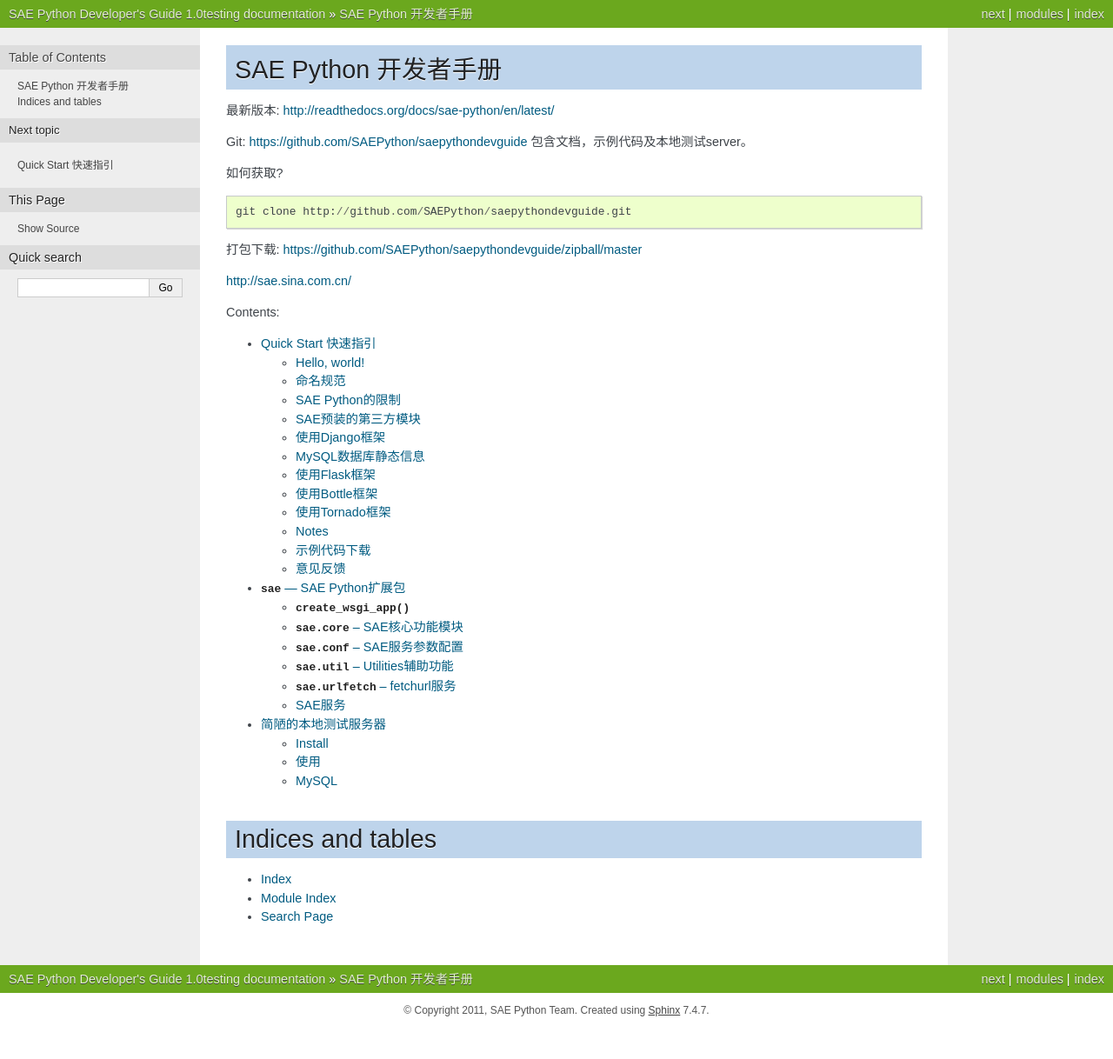
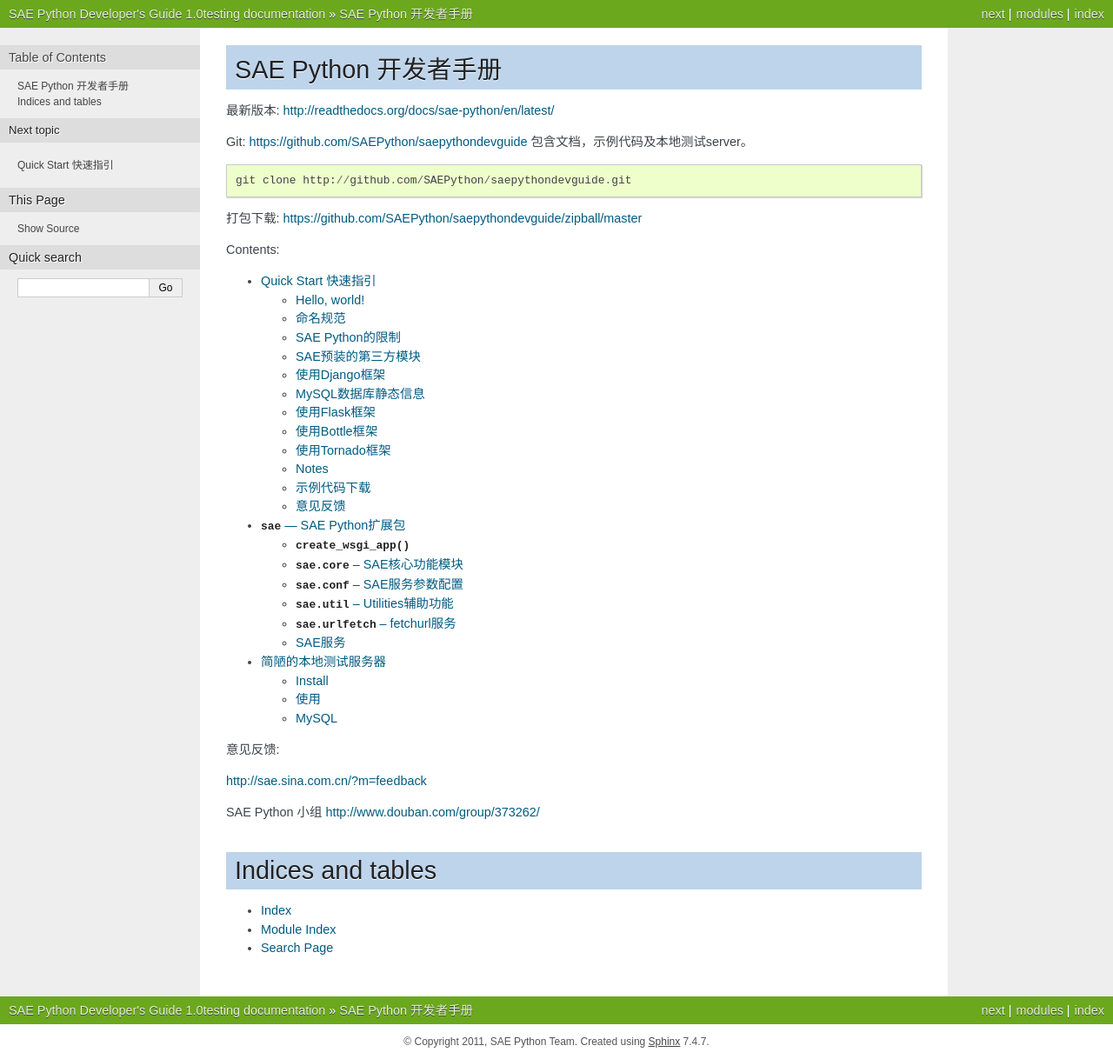
Before and after one commit to sinacloud/sae-python-dev-guide, a Sphinx documentation site: the page built from docs/index.rst, in a window 1280 px wide. Shown: the whole page at 87% size. Built offline with Sphinx 7.4.7, drawn with Linux system fonts in a browser that asks for light colours; before the commit the page ends 1182 px from its top, so only the background shows below that.

Commit message:
Add more links

```diff
--- a/docs/index.rst
+++ b/docs/index.rst
@@ -11,15 +11,11 @@
 Git: https://github.com/SAEPython/saepythondevguide
 包含文档，示例代码及本地测试server。
 
-如何获取?
-
 ::
 
     git clone http://github.com/SAEPython/saepythondevguide.git
 
 打包下载: https://github.com/SAEPython/saepythondevguide/zipball/master
-
-http://sae.sina.com.cn/
 
 Contents:
 
@@ -30,6 +26,13 @@
     sae
     dev_server
 
+
+意见反馈:
+
+http://sae.sina.com.cn/?m=feedback
+
+SAE Python 小组 http://www.douban.com/group/373262/
+
 Indices and tables
 ==================
 
```
Also changed, not shown: 1 other file.
